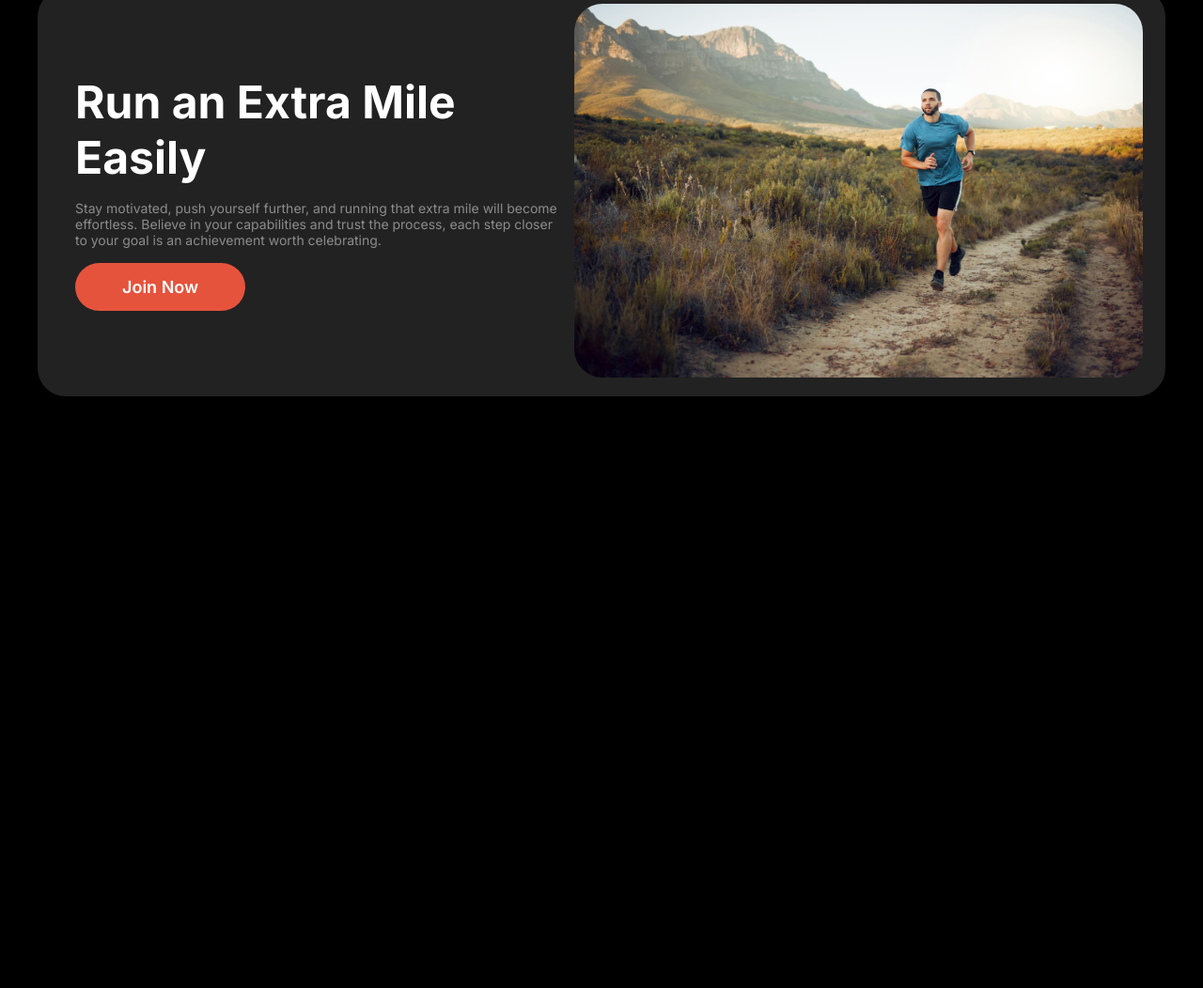
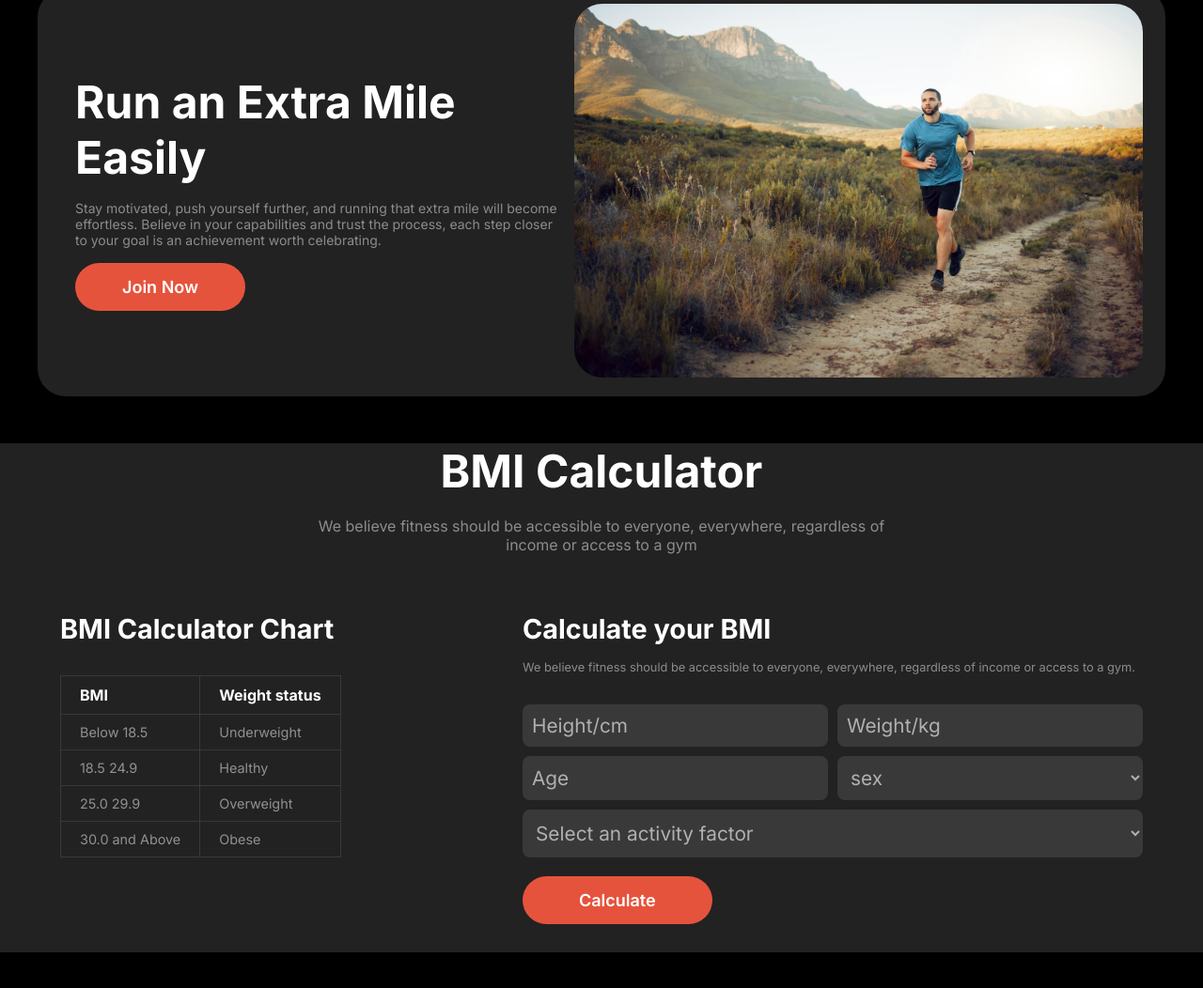
Before and after one commit to Denurychowdhury/healthy-solution-gym, a plain HTML site: page index.html in a window 1280 px wide. Shown: the part 1708-2760 px from the top of the page at 94% size. Before the commit the page ends 2130 px from the top, so only its background shows below. Drawn offline with Linux system fonts and the light colour scheme.

Commit message:
calculator section

```diff
--- a/index.html
+++ b/index.html
@@ -121,6 +121,72 @@
                 </div>
             </div>
         </div>
+        <div class="bmi-calc-container">
+            <div class="caclulator-caption">
+                <div class="calc-caption">
+                    <h1>BMI Calculator</h1>
+                </div>
+                <p>We believe fitness should be accessible to everyone, everywhere, regardless of income or
+                    access to a gym</p>
+            </div>
+            <div id="calculator">
+                <div class="chart-calculator">
+                    <div class="chart">
+                        <div class="calc-description">
+                            <h1>BMI Calculator Chart</h1>
+                        </div>
+                        <table>
+
+                            <thead>
+                                <tr>
+                                    <th>BMI</th>
+                                    <th>Weight status</th>
+                                </tr>
+                            </thead>
+                            <tbody>
+                                <tr>
+                                    <td>Below 18.5</td>
+                                    <td>Underweight</td>
+                                </tr>
+                                <tr>
+                                    <td>18.5 24.9</td>
+                                    <td>Healthy</td>
+                                </tr>
+                                <tr>
+                                    <td>25.0 29.9</td>
+                                    <td>Overweight</td>
+                                </tr>
+                                <tr>
+                                    <td>30.0 and Above</td>
+                                    <td>Obese</td>
+                                </tr>
+                            </tbody>
+                        </table>
+                    </div>
+                    <div class="calculator">
+                        <div class="calc-description">
+                            <h1>Calculate your BMI</h1>
+                            <p>We believe fitness should be accessible to everyone, everywhere, regardless of
+                                income or access to a gym.</p>
+                        </div>
+                        <div class="calc-details">
+                            <div class="input-value" style="display: grid;grid-template-columns: 1fr 1fr;">
+                                <input type="text" name="" id="" placeholder="Height/cm">
+                                <input type="text" name="" id="" placeholder="Weight/kg">
+                                <input type="text" name="" id="" placeholder="Age">
+                                <select name="" id="select-one">
+                                    <option value="">sex</option>
+                                </select>
+                            </div>
+                            <select name="" id="select-two">
+                                <option value="">Select an activity factor</option>
+                            </select>
+                        </div>
+                        <button class="btn">Calculate</button>
+                    </div>
+                </div>
+            </div>
+        </div>
     </main>
 </body>
 
--- a/styles/main-responsive.css
+++ b/styles/main-responsive.css
@@ -54,4 +54,25 @@
 .run-image {
     width: 100%;
 }
+/* calc */
+/* .bmi-calc-container{
+    width: calc(100% - 50px);
+    margin: 1.5rem auto;
+} */
+.caclulator-caption{
+    width: 100%;
 }
+.chart-calculator{
+    width: 100%;
+    flex-direction: column;
+}
+.chart{
+    width: 100%;
+}
+table{
+    width: 100%;
+}
+.bmi-calc-container input .select-one{
+width: 100px;
+}
+}
--- a/styles/main.css
+++ b/styles/main.css
@@ -77,3 +77,105 @@ border-radius: 100%;
     width: 100%;
     border-radius: 30px;
 }
+/* bmi-calc-container */
+.bmi-calc-container{
+    color: var(--primary-font-color);
+    margin: 50px 0px;
+    background-color: #222222;
+}
+#calculator{
+ display: flex;
+ justify-content: center;
+ align-items: center;
+}
+.calc-details{
+    display: grid;
+    grid-template-rows: 1fr 0.5fr;
+    gap: 10px;
+    margin: 20px 0px;
+    /* width: 50%; */
+}
+.input-value{
+    display: grid;
+    grid-template-columns: repeat(2, 1fr);
+    gap: 10px;
+}
+.bmi-calc-container input::placeholder{
+     color: #b0b0b0;
+}
+.bmi-calc-container input, select{
+    padding: 10px 10px;
+    border: none;
+    outline: none;
+    border-radius: 8px;
+    background-color: #393939;
+    color: #b0b0b0;
+    font-size: 1.3rem;
+}
+.bmi-calc-container input, .select-two{
+    padding: 10px 10px;
+    border: none;
+    outline: none;
+    border-radius: 8px;
+    background-color: #393939;
+    color: #b0b0b0;
+    font-size: 1.3rem;
+}
+.caclulator-caption{
+    text-align: center;
+    width: 50%;
+    margin: 2rem auto;
+}
+.caclulator-caption h1{
+    font-size: 3rem;
+    font-weight: bolder;
+}
+.caclulator-caption p{
+    font-size: 1rem;
+    font-weight: bolder;
+    color: var(--pragraph-color);
+    font-weight: 400;
+    padding-top: 1.2rem;
+}
+.chart-calculator{
+    display: flex;
+    justify-content: space-between;
+    width: 90%;
+    margin: 0 auto;
+    padding: 30px 0px;
+    gap: 50px;
+}
+.calc-description{
+    margin-bottom: 2rem;
+}
+.calc-description h1{
+   font-size: 1.8rem;
+}
+.calc-description p{
+   font-size: 0.8rem;
+   color: var(--pragraph-color);
+   margin-top: 1rem;
+}
+.chart{
+    width: 50%;
+}
+table{
+    border-collapse: collapse;
+}
+thead{
+    text-align: left;
+    font-size: 1rem;
+}
+td, th{
+    border:1px solid #393939;
+    border-collapse: collapse;
+    padding: 10px 20px;
+}
+td{
+    color: #919191;
+    font-size: 0.90rem;
+}
+.bmi-calc-container .btn{
+    padding: 15px 60px;
+    border-radius: 30px;
+}
```
